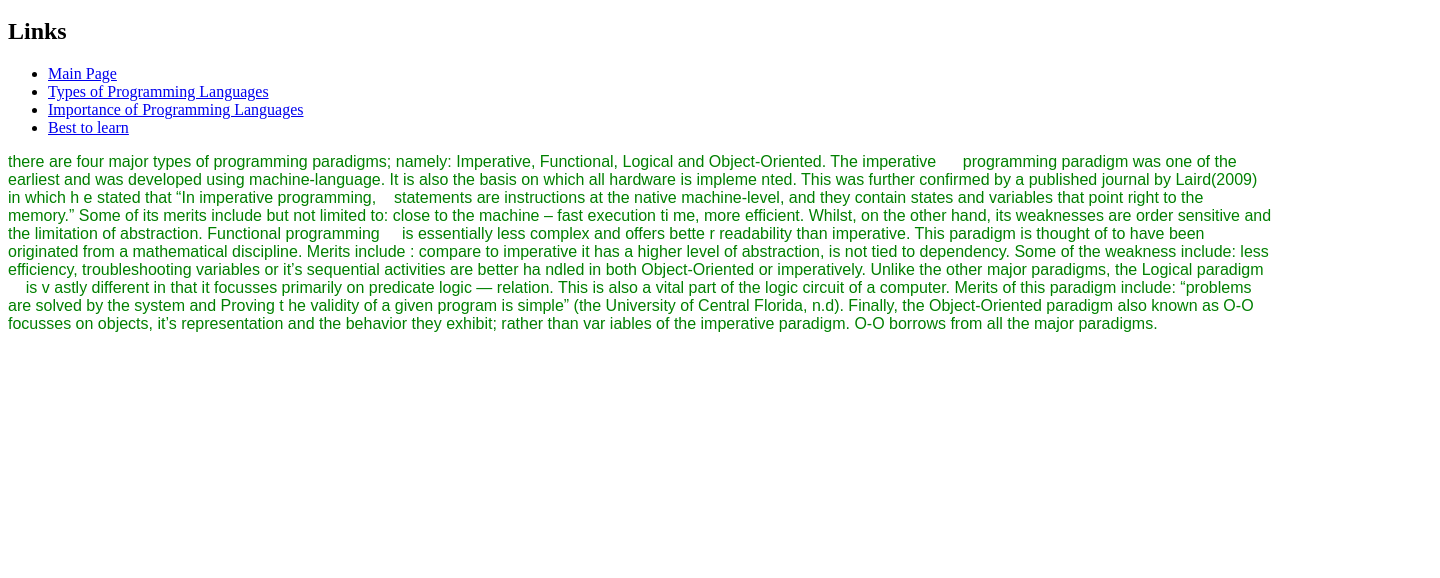
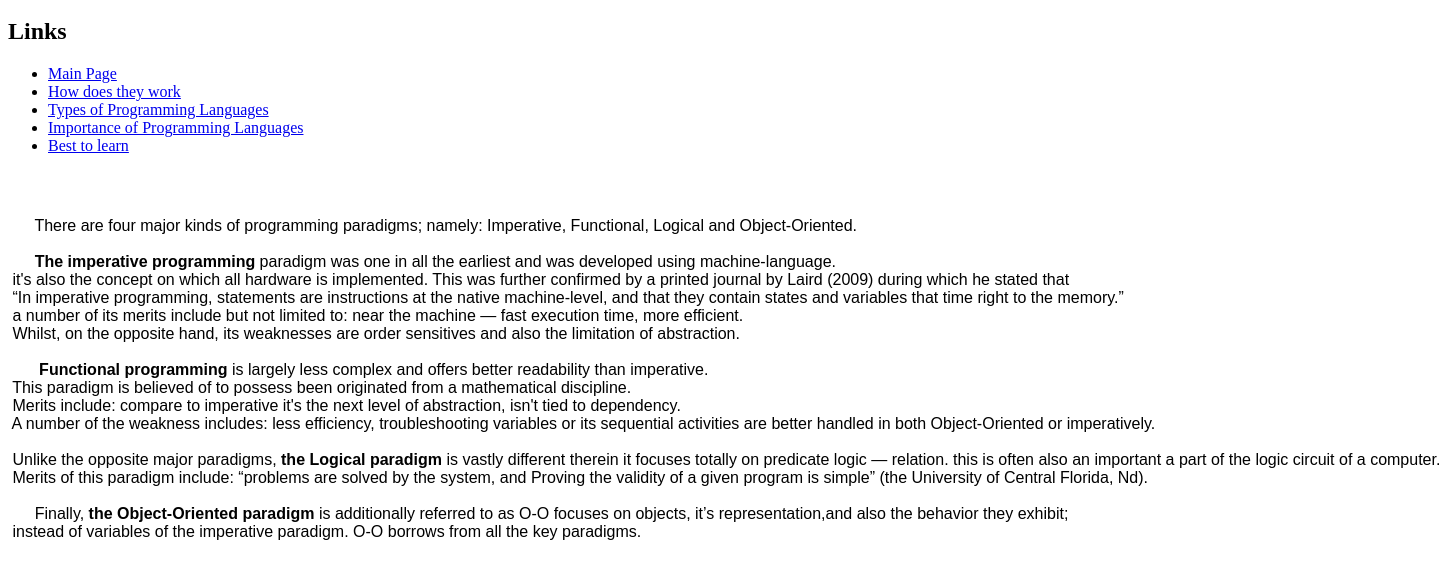
Before and after one commit to AhmedBadrHassan/html-project-repository, a plain HTML site: page types.html in a window 1280 px wide. Shown: the part 48-626 px from the top of the page, 1440 px wide, since content can reach past the window. Drawn offline with Linux system fonts and the light colour scheme.

Commit message:
Add files via upload

```diff
--- a/types.html
+++ b/types.html
@@ -4,34 +4,32 @@
     <body>
         <ul>
             <li><a href="mainpage.html" target="_blank">Main Page</a></li>
+            <li><a href="how.html" target="_blank">How does they work</a></li>
             <li><a href="types.html" target="_blank">Types of Programming Languages</a></li>
             <li><a href="usage.html" target="_blank">Importance of Programming Languages</a></li>
             <li><a href="best.html" target="_blank">Best to learn</a></li>
           </ul>
+          <pre>
+            <size="18"><font color="black" face="arial"><pre></pre>
+      There are four major kinds of programming paradigms; namely: Imperative, Functional, Logical and Object-Oriented.
 
-            <size=16><font color="green" face="arial"> there are four major types of programming paradigms; namely: Imperative,
+     <b> The imperative programming</b> paradigm was one in all the earliest and was developed using machine-language.
+ it's also the concept on which all hardware is implemented. This was further confirmed by a printed journal by Laird (2009) during which he stated that
+ “In imperative programming, statements are instructions at the native machine-level, and that they contain states and variables that time right to the memory.”
+ a number of its merits include but not limited to: near the machine — fast execution time, more efficient.
+ Whilst, on the opposite hand, its weaknesses are order sensitives and also the limitation of abstraction.
 
-                Functional, Logical and Object-Oriented.
+      <b> Functional programming</b> is largely less complex and offers better readability than imperative.
+ This paradigm is believed of to possess been originated from a mathematical discipline.
+ Merits include: compare to imperative it's the next level of abstraction, isn't tied to dependency.
+ A number of the weakness includes: less efficiency, troubleshooting variables or its sequential activities are better handled in both Object-Oriented or imperatively.
 
-              The imperative&nbsp;&nbsp;&nbsp;&nbsp;&nbsp; programming paradigm was one of the earliest and was developed
-               using machine-language. It is also the basis on which all hardware is impleme
-               nted. This was further confirmed by a published journal by Laird(2009) in which h
-               e stated that “In imperative programming, &nbsp;&nbsp;&nbsp;statements are instructions at the native
-                machine-level, and they contain states and variables that point right to the memory.”
-                Some of its merits include but not limited to: close to the machine – fast execution ti
-                me, more efficient. Whilst, on the other hand, its weaknesses are order sensitive and the
-                limitation of abstraction. Functional programming&nbsp;&nbsp;&nbsp;&nbsp; is essentially less complex and offers bette
-                r readability than imperative.
+ Unlike the opposite major paradigms, <b>the Logical paradigm</b> is vastly different therein it focuses totally on predicate logic — relation. this is often also an important a part of the logic circuit of a computer.
+ Merits of this paradigm include: “problems are solved by the system, and Proving the validity of a given program is simple” (the University of Central Florida, Nd).
 
-              This paradigm is thought of to have been originated from a mathematical discipline. Merits include
-              : compare to imperative it has a higher level of abstraction, is not tied to dependency. Some of the
-              weakness include: less efficiency, troubleshooting variables or it’s sequential activities are better ha
-              ndled in both Object-Oriented or imperatively. Unlike the other major paradigms, the Logical paradigm &nbsp;&nbsp;&nbsp;&nbsp;is v
-              astly different in that it focusses primarily on predicate logic — relation. This is also a vital part of the
-              logic circuit of a computer. Merits of this paradigm include: “problems are solved by the system and Proving t
-              he validity of a given program is simple” (the University of Central Florida, n.d). Finally, the Object-Oriented
-               paradigm also known as O-O focusses on objects, it’s representation and the behavior they exhibit; rather than var
-               iables of the imperative paradigm. O-O borrows from all the major paradigms.</font></size>
+      Finally, <b>the Object-Oriented paradigm </b>is additionally referred to as O-O focuses on objects, it’s representation,and also the behavior they exhibit;
+ instead of variables of the imperative paradigm. O-O borrows from all the key paradigms.
+          </pre>
     </body>
 
 
```
Also changed, not shown: best.html (+1 -0 lines), how.html (+7 -3 lines), usage.html (+12 -10 lines), Capture.JPG (added), Capture0.JPG (added), Capture01.JPG (added), Capture02.JPG (added), Capture1.JPG (added), Capture2.JPG (added), most-popular-programming-language-of-2020.png (added), screenshot1.JPG (added), screenshot5.JPG (added), screenshot6.JPG (added), screenshot8.JPG (added).
